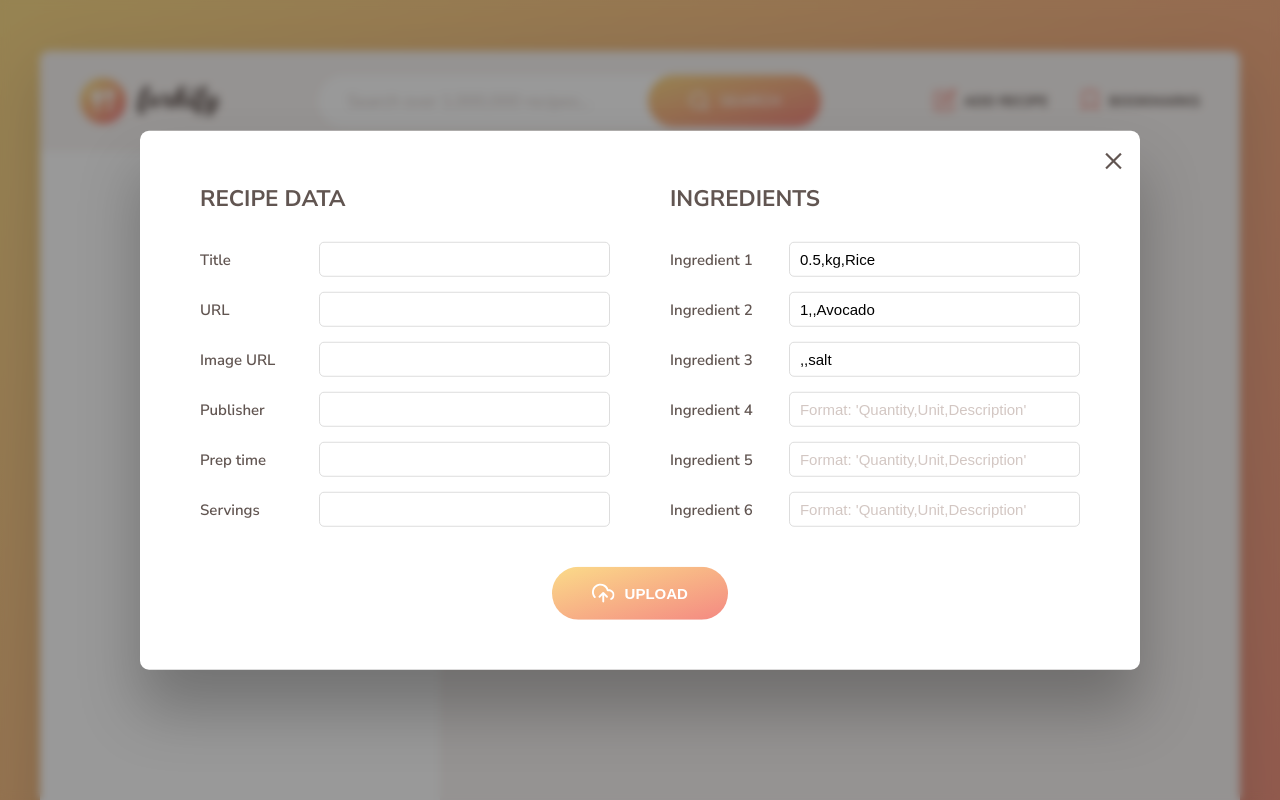
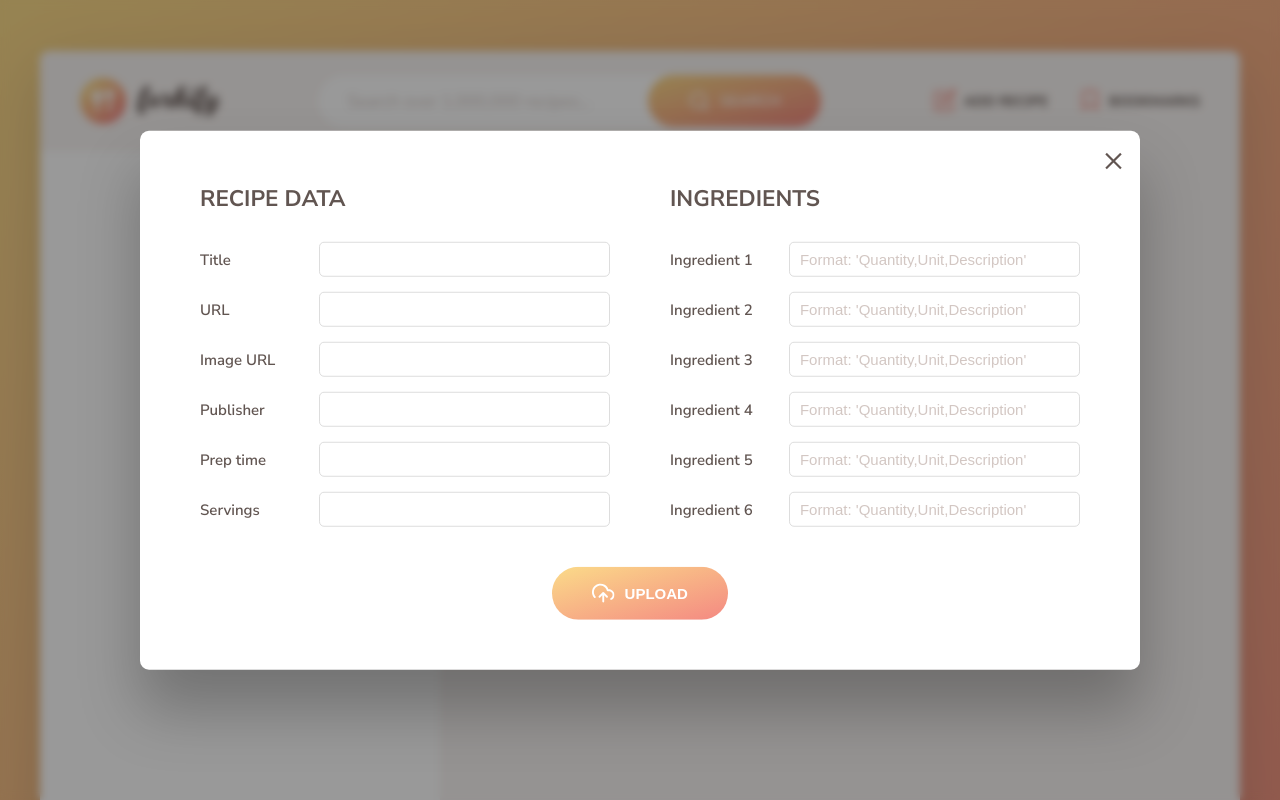
Before and after one commit to Frances72/forkify-courseProject, a website built with Parcel: page starter/index.html in a window 1280 px wide. Both pictures are taken after a click on the button "ADD RECIPE". Shown: the top 800 px of the page. Built offline with nearby package versions, Linux system fonts and the light colour scheme.

Commit message:
Remove additional test data
Signed-off-by: Frances72 <francesanderson3@gmail.com>

```diff
--- a/starter/index.html
+++ b/starter/index.html
@@ -280,7 +280,7 @@
           <h3 class="upload__heading">Ingredients</h3>
           <label>Ingredient 1</label>
           <input
-            value="0.5,kg,Rice"
+            value=""
             type="text"
             required
             name="ingredient-1"
@@ -288,14 +288,14 @@
           />
           <label>Ingredient 2</label>
           <input
-            value="1,,Avocado"
+            value=""
             type="text"
             name="ingredient-2"
             placeholder="Format: 'Quantity,Unit,Description'"
           />
           <label>Ingredient 3</label>
           <input
-            value=",,salt"
+            value=""
             type="text"
             name="ingredient-3"
             placeholder="Format: 'Quantity,Unit,Description'"
```
